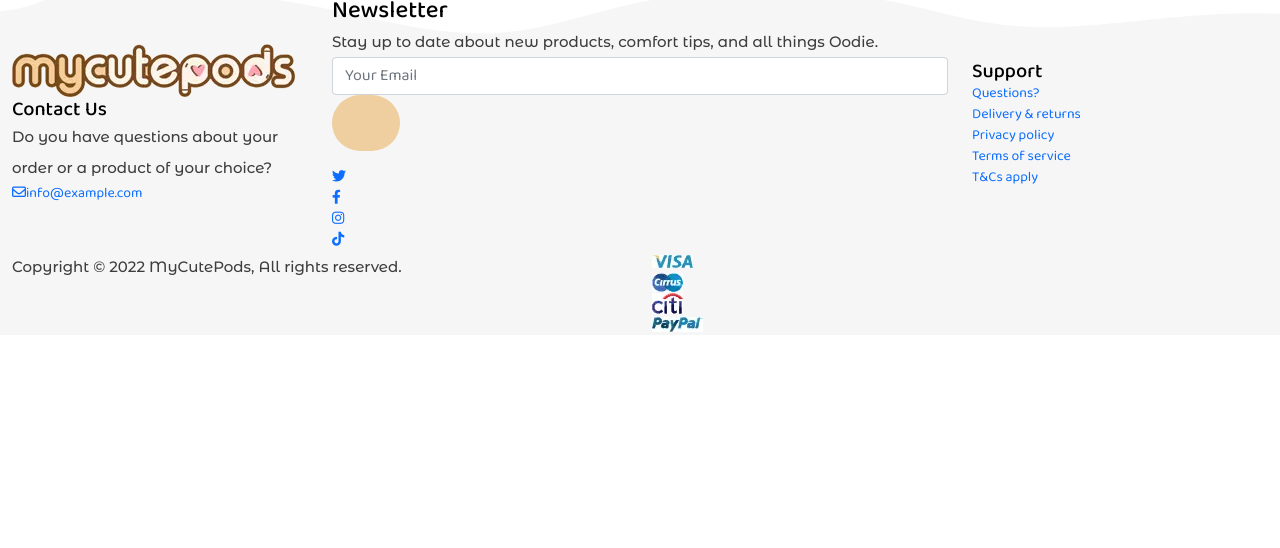
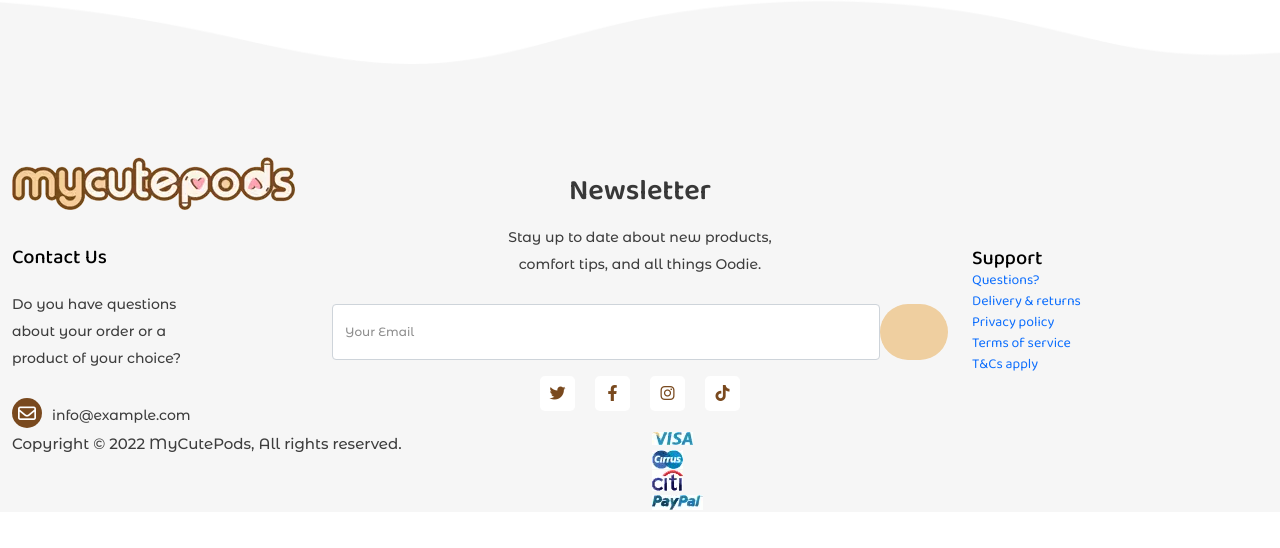
Before and after one commit to swagata-codearts/mycutepods, a plain HTML site: page index.html in a window 1280 px wide. Shown: the part 90-638 px from the top of the page. Drawn offline with nearby package versions, Linux system fonts and the light colour scheme.

Commit message:
Footer icon added

```diff
--- a/css/fdev-sg.css
+++ b/css/fdev-sg.css
@@ -5,7 +5,81 @@
     background-position: center;
     background-repeat: no-repeat;
     background-size: cover;
-  }
+    padding: 160px 0 0;
+}
+.footer-wrap .footer-content h5 {
+    margin-top: 35px;
+}
+.footer-wrap .footer-content .custom-para {
+    line-height: 27px;
+    margin: 22px 0 26px;
+    font-size: 14px;
+    padding-right: 90px;
+}
+.footer-wrap .footer-content .footer-mail span {
+    background-color: var(--c-secondary);
+    height: 30px;
+    width: 30px;
+    display: inline-block;
+    text-align: center;
+    line-height: 32px;
+    color: var(--c-white-900);
+    border-radius: 50px;
+    margin-right: 10px;
+    font-size: 18px;
+}
+.footer-wrap .footer-content .footer-mail {
+    text-decoration: none;
+    color: var(--c-text-secondary);
+    font-family: var(--ff-secondary);
+    font-size: 14px;
+    font-weight: 500;
+}
+.footer-content.footer-contact-form {
+    text-align: center;
+}
+.footer-content.footer-contact-form h4 {
+    font-family: var(--ff-primary);
+    font-size: 29px;
+    font-weight: 600;
+    color: var(--c-text-primary);
+}
+.footer-content.footer-contact-form .custom-para {
+    padding: 0 160px;
+    margin: 16px !important;
+}
+.footer-content.footer-contact-form .footer-email-form .mb-3.footer-email {
+    display: flex;
+    justify-content: center;
+}
+.footer-content.footer-contact-form .footer-email-form .mb-3.footer-email .form-control::placeholder {
+    font-family: var(--ff-secondary);
+    font-size: 12px;
+    color: var(--c-text-tertiary) !important;
+    font-weight: 500;
+}
+.footer-content.footer-contact-form .footer-email-form {
+    margin-top: 26px;
+}
+.footer-content.footer-contact-form .footer-social {
+    display: flex;
+    justify-content: center;
+    align-items: center;
+}
+.footer-content.footer-contact-form .footer-social li {
+    padding: 0 10px;
+}
+.footer-content.footer-contact-form .footer-social li a {
+    text-decoration: none;
+    color: var(--c-secondary);
+    font-size: 16px;
+    background-color: var(--c-white-900);
+    height: 35px;
+    width: 35px;
+    line-height: 37px;
+    border-radius: 5px;
+    display: inline-block;
+}
 /*Footer*/
 
 
--- a/index.html
+++ b/index.html
@@ -116,8 +116,8 @@
               <p class="custom-para">Do you have questions about
                 your order or a product of your
                 choice?</p>
-              <a class="footer-mail" href="mailto:info@example.com"><i
-                  class="fa-regular fa-envelope"></i><span>info@example.com</span></a>
+              <a class="footer-mail" href="mailto:info@example.com"><span><i
+                  class="fa-regular fa-envelope"></i></span>info@example.com</a>
             </div>
           </div>
           <div class="col-lg-6 col-md-12 align-self-center">
@@ -126,7 +126,7 @@
               <p class="custom-para">Stay up to date about new products, comfort tips, and all things Oodie.</p>
               <div class="footer-email-form">
                 <form>
-                  <div class="mb-3">
+                  <div class="mb-3 footer-email">
                     <input type="email" class="form-control" id="exampleInputEmail1" aria-describedby="emailHelp"
                       placeholder="Your Email" class="custom-button" type="button" value="">
                     <input class="custom-button" type="button" value="">
@@ -142,9 +142,9 @@
             </div>
           </div>
           <div class="col-lg-3 col-md-12 align-self-center">
-            <div class="footer-content">
+            <div class="footer-content support">
               <h5>Support</h5>
-              <ul class="support">
+              <ul>
                 <li><a href="#">Questions?</a></li>
                 <li><a href="#">Delivery & returns</a></li>
                 <li><a href="#">Privacy policy</a></li>
```
